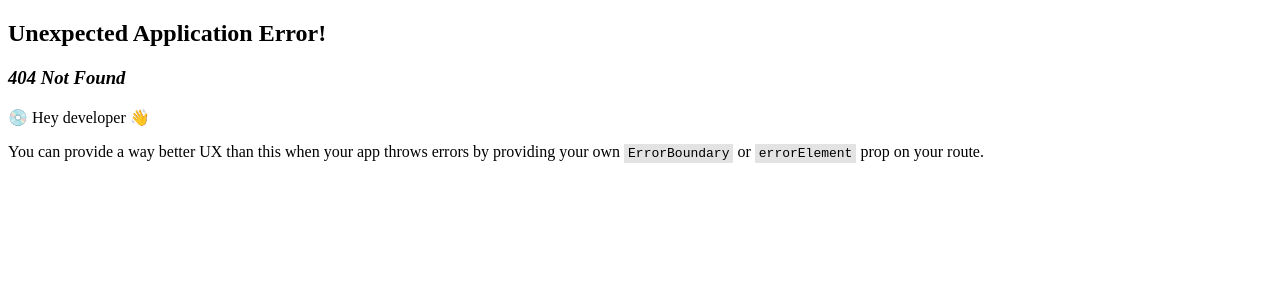
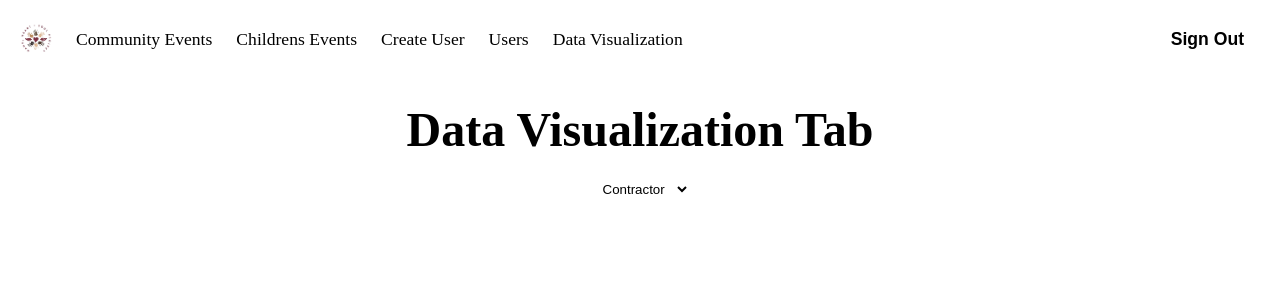
Before and after one commit to HandHeartSoulProject/HandHeartSoulProject.github.io, a React (Vite) app: page /Hand-Heart-and-Soul/vis in a window 1280 px wide. Before the commit this address had no page. Shown: the top 300 px of the page. Built offline with nearby package versions, Linux system fonts and the light colour scheme; the HTML template or start-up script is replaced by a standard one.

Commit message:
created data-vis page

```diff
--- a/src/App.tsx
+++ b/src/App.tsx
@@ -6,6 +6,7 @@ import CommunityEvents from "./pages/CommunityEvents";
 import ChildrensEvents from "./pages/ChildrensEvents";
 import Login from "./pages/Login";
 import UsersTable from "./pages/UsersTable";
+import DataVis from "./pages/DataVis";
 import "./styles/App.scss";
 
 function App() {
@@ -18,6 +19,7 @@ function App() {
 					<Route path="childrensEvents" element={<ChildrensEvents />} />
 					<Route path="create-user" element={<CreateUsers />} />
 					<Route path="users" element={<UsersTable />} />
+					<Route path="vis" element={<DataVis />} />
 				</Route>
 			</>
 		),
--- a/src/components/NavBar.tsx
+++ b/src/components/NavBar.tsx
@@ -23,6 +23,9 @@ function NavBar() {
 				<NavLink to="users" className={activeClass}>
 					Users
 				</NavLink>
+				<NavLink to="vis" className={activeClass}>
+					Data Visualization
+				</NavLink>
 			</div>
 			<button className="sign-out">
 				<Link to="/">Sign Out</Link>
--- /dev/null
+++ b/src/pages/DataVis.tsx
@@ -0,0 +1,19 @@
+import { Link } from "react-router-dom";
+import { useEffect, useState } from "react";
+import { userRole, dropDownRoles, hhsDomain } from "../types/userTypes";
+function DataVis() {
+    const [dataField, setDataField] = useState('test field');
+    const [timePeriod, setTimePeriod] = useState('time');
+	return (
+        <div>
+            <h1>Data Visualization Tab</h1>
+
+            <select onChange={e => setDataField(e.target.value as userRole)}>
+					{dropDownRoles.map(({ value, label }) => (
+						<option value={value}>{label}</option>
+					))}
+			</select>
+        </div>
+	);
+}
+export default DataVis;
--- a/src/pages/UsersTable.tsx
+++ b/src/pages/UsersTable.tsx
@@ -10,7 +10,7 @@ function UsersTable() {
 	type userInfo = Database["public"]["Tables"]["users"]["Row"];
 	const [users, setUsers] = useState<userInfo[]>();
 	const [selectedUser, setSelectedUser] = useState<userInfo>({
-		id: 0,
+		id: "",
 		email: "",
 		role: ""
 	});
```
